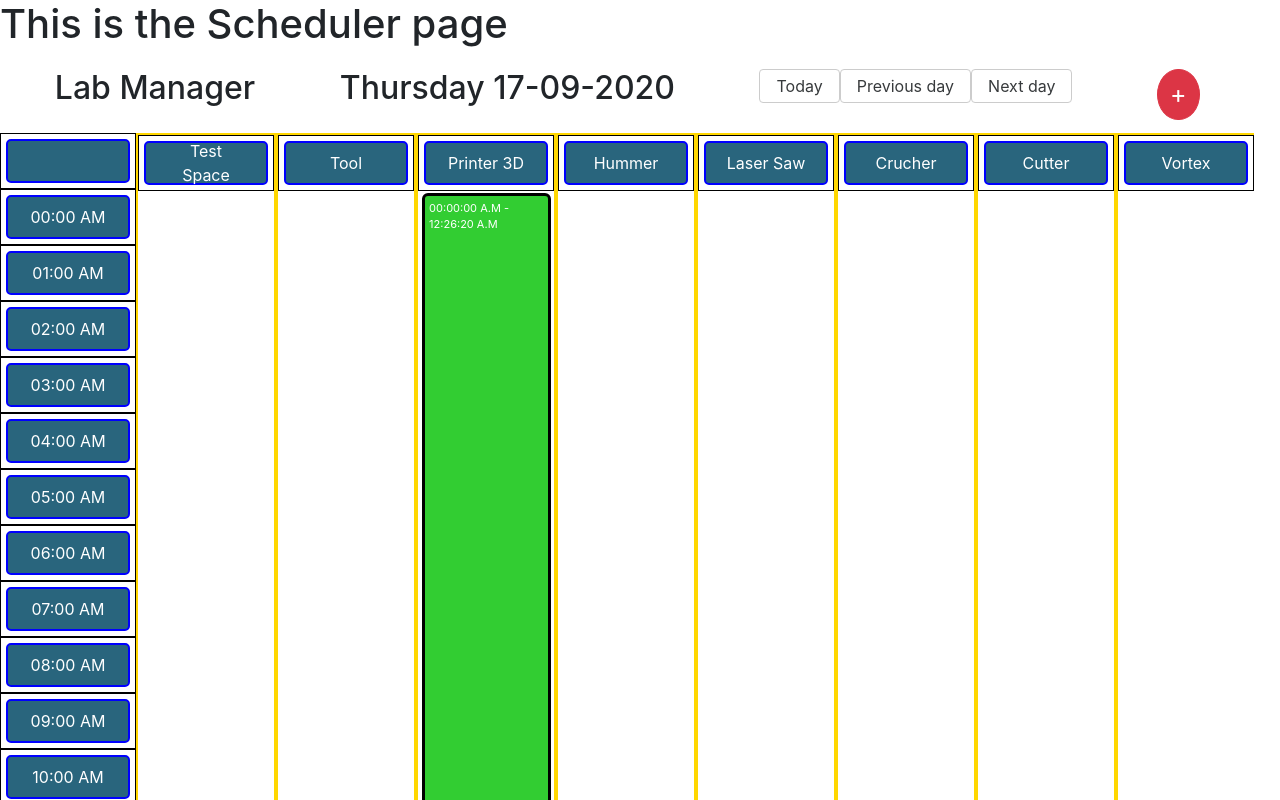
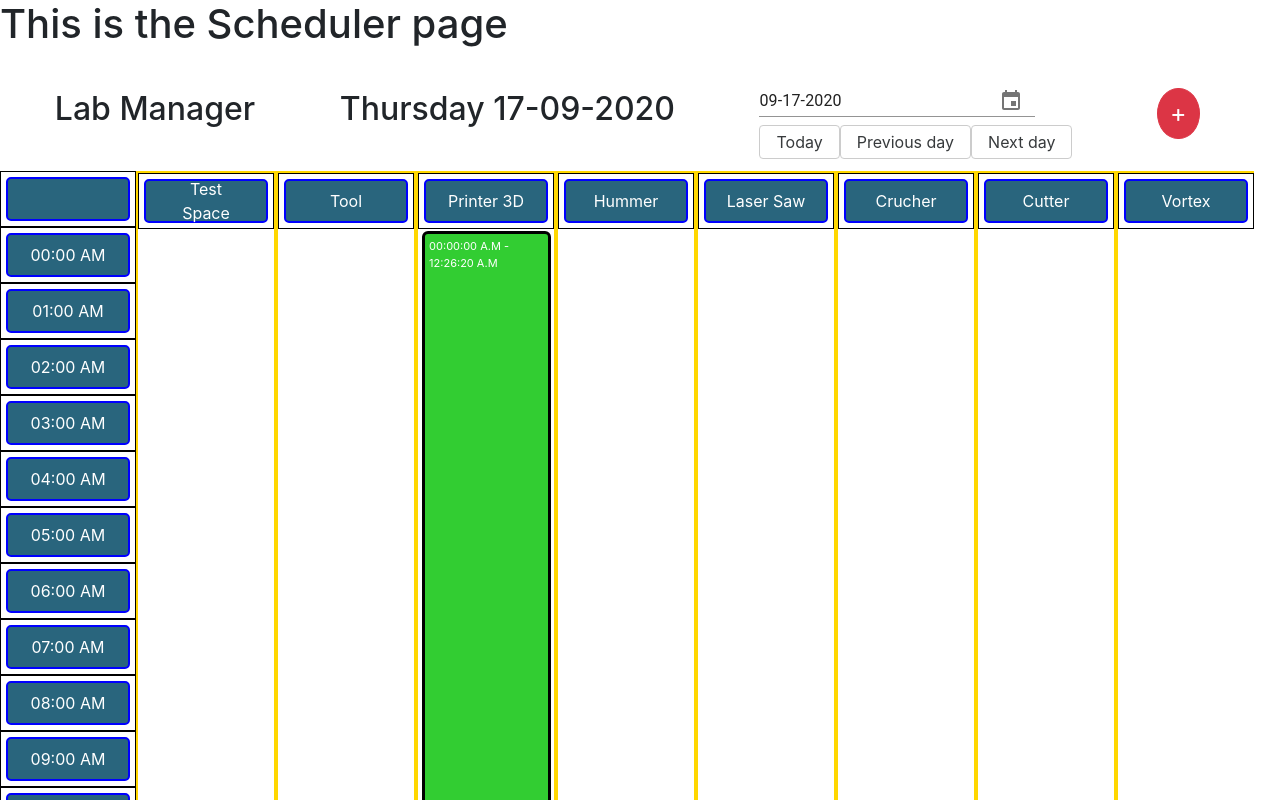
Before and after one commit to anasbenyaiche/React-Scheduler, a React (Create React App) app: page / in a window 1280 px wide. Shown: the top 800 px of the page. Built offline with nearby package versions, Linux system fonts and the light colour scheme.

Commit message:
navigation between date fixed

```diff
--- a/package.json
+++ b/package.json
@@ -3,10 +3,15 @@
   "version": "0.1.0",
   "private": true,
   "dependencies": {
+    "@date-io/date-fns": "1.x",
+    "@material-ui/core": "^4.11.0",
+    "@material-ui/icons": "^4.9.1",
+    "@material-ui/pickers": "^3.2.10",
     "@testing-library/jest-dom": "^4.2.4",
     "@testing-library/react": "^9.3.2",
     "@testing-library/user-event": "^7.1.2",
     "bootstrap": "^4.5.2",
+    "date-fns": "^2.16.1",
     "moment": "^2.27.0",
     "node-sass": "^4.14.1",
     "prop-types": "^15.7.2",
--- a/src/App.js
+++ b/src/App.js
@@ -1,6 +1,5 @@
 import React from "react";
 import Scheduler from "./NewScheduler/Scheduler.js";
-
 
 function App() {
   return (
--- a/src/NewScheduler/Scheduler.js
+++ b/src/NewScheduler/Scheduler.js
@@ -3,6 +3,13 @@ import React, { useEffect, useState } from "react";
 import SchedulerTimeContainer from "../containers/SchedulerTimeContainer/SchedulerTimerContainer";
 import { dateFormatter } from "../helpers/dateFomatter";
 import "./ScheluderToolBar/SchedulerToolBar.scss";
+import "date-fns";
+
+import DateFnsUtils from "@date-io/date-fns";
+import {
+  MuiPickersUtilsProvider,
+  KeyboardDatePicker,
+} from "@material-ui/pickers";
 
 const resourceMap = [
   {
@@ -63,7 +70,13 @@ const Scheduler = () => {
     addOrsubstractDate(daysCounter);
   }, [daysCounter]);
 
-  console.log(date);
+  const handleDateChange = (newDate) => {
+    newDate.setHours(0, 0, 0, 0) > date.setHours(0, 0, 0, 0)
+      ? setDayCounter(daysCounter + moment(newDate).diff(moment(date), "days"))
+      : setDayCounter(daysCounter - moment(date).diff(moment(newDate), "days"));
+  };
+
+
 
   return (
     <div style={{ width: "98vw", overflowX: "auto" }}>
@@ -75,6 +88,20 @@ const Scheduler = () => {
         </span>
         <h2> {dateFormatter(date)}</h2>
         <div className="calendar-toolbar-navigation-container">
+          <div>
+            <MuiPickersUtilsProvider utils={DateFnsUtils}>
+              <KeyboardDatePicker
+                margin="normal"
+                id="date-picker-dialog"
+                format="MM-dd-yyyy"
+                value={date}
+                onChange={handleDateChange}
+                KeyboardButtonProps={{
+                  "aria-label": "change date",
+                }}
+              />
+            </MuiPickersUtilsProvider>
+          </div>
           <button
             type="button"
             className="calender-toolbar-button "
--- a/src/NewScheduler/ScheluderToolBar/SchedulerToolBar.scss
+++ b/src/NewScheduler/ScheluderToolBar/SchedulerToolBar.scss
@@ -7,6 +7,7 @@ $active-border: gray;
 $today-highlight-bg: #eaf6ff !default;
 .calendar-toolbar-container {
   display: flex;
+  align-items: center;
   justify-content: space-around;
   padding: 1%;
 
--- a/src/containers/SchedulerTimeContainer/SchedulerTimerContainer.js
+++ b/src/containers/SchedulerTimeContainer/SchedulerTimerContainer.js
@@ -5,8 +5,6 @@ import "./SchedulerTimeContainer.scss";
 import { hoursPerDay } from "../../constant/hoursPerDay";
 
 const SchedulerTimeContainer = ({ resource, date }) => {
-
-
   const timeColumn = hoursPerDay.map((timeInHour) => (
     <SchedulerUnit>{timeInHour}</SchedulerUnit>
   ));
```
Also changed, not shown: src/components/DatePicker/DatePicker.js (added, +38 -0 lines), src/components/SchedulerEventUnit/SchedulerEventUnit.js (+4 -5 lines), src/components/SchedulerEventUnit/SchedulerEventUnit.scss (added), src/components/tes.txt (deleted), 1 other file (tests, documents, lock files or other folders).
